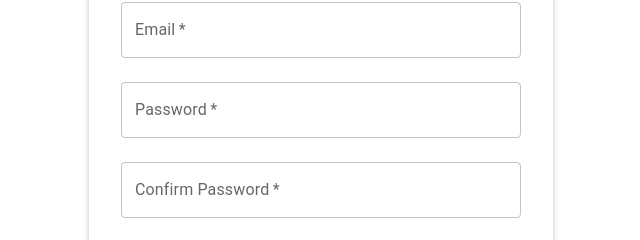
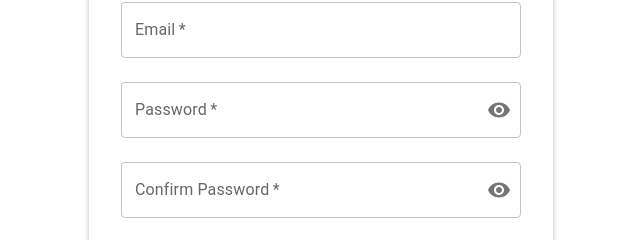
Before and after one commit to shri234/MERN, a React (Vite) app: page /signup in a window 1280 px wide. Shown: the part 270-510 px from the top of the page, without its empty margins (319-959 px from the left). Built offline with nearby package versions, Linux system fonts and the light colour scheme.

Commit message:
Add files via upload

```diff
--- a/src/components/dashboard.tsx
+++ b/src/components/dashboard.tsx
@@ -11,15 +11,25 @@ import {
   CircularProgress,
   Alert,
   Box,
+  TableSortLabel,
 } from "@mui/material";
+import { styled } from "@mui/system";
 import axios from "axios";
+
+// Styled TableRow for alternating row colors
+const StyledTableRow = styled(TableRow)(({ theme }) => ({
+  "&:hover": {
+    backgroundColor: theme?.palette?.action?.hover || "#f5f5f5",
+  },
+}));
 
 const Dashboard: React.FC = () => {
   const [users, setUsers] = useState<any[]>([]);
   const [loading, setLoading] = useState<boolean>(true);
   const [error, setError] = useState<string | null>(null);
+  const [orderBy, setOrderBy] = useState<keyof any>("name");
+  const [order, setOrder] = useState<"asc" | "desc">("asc");
 
-  // Fetch users from API
   useEffect(() => {
     const fetchUsers = async () => {
       try {
@@ -35,13 +45,27 @@ const Dashboard: React.FC = () => {
     fetchUsers();
   }, []);
 
+  const handleSort = (property: keyof any) => {
+    const isAsc = orderBy === property && order === "asc";
+    setOrder(isAsc ? "desc" : "asc");
+    setOrderBy(property);
+    const sortedUsers = [...users].sort((a, b) => {
+      if (isAsc) {
+        return a[property] > b[property] ? 1 : -1;
+      } else {
+        return a[property] < b[property] ? 1 : -1;
+      }
+    });
+    setUsers(sortedUsers);
+  };
+
   if (loading) {
     return (
       <Box
         display="flex"
         justifyContent="center"
         alignItems="center"
-        style={{ minHeight: "100vh", width: "100vw", display: "flex"}}
+        style={{ minHeight: "90vh", width: "100vw", display: "flex" }}
       >
         <CircularProgress />
       </Box>
@@ -54,7 +78,7 @@ const Dashboard: React.FC = () => {
         display="flex"
         justifyContent="center"
         alignItems="center"
-        style={{ minHeight: "100vh", width: "100vw", display: "flex" }}
+        style={{ minHeight: "90vh", width: "100vw", display: "flex" }}
       >
         <Alert severity="error">{error}</Alert>
       </Box>
@@ -62,16 +86,32 @@ const Dashboard: React.FC = () => {
   }
 
   return (
-    <Box sx={{ p: 4 ,width: "100vw",}}>
+    <Box sx={{ p: 4, width: "100vw" }}>
       <Typography variant="h4" gutterBottom>
         Users Dashboard
       </Typography>
-      <TableContainer component={Paper}>
+      <TableContainer component={Paper} sx={{ boxShadow: 3 }}>
         <Table>
           <TableHead>
             <TableRow>
-              <TableCell>ID</TableCell>
-              <TableCell>Name</TableCell>
+              {/* <TableCell sortDirection={orderBy === "id" ? order : false}>
+                {/* <TableSortLabel
+                  active={orderBy === "id"}
+                  direction={orderBy === "id" ? order : "asc"}
+                  onClick={() => handleSort("id")}
+                >
+                  ID
+                </TableSortLabel> */}
+              {/* </TableCell> */}
+              <TableCell sortDirection={orderBy === "name" ? order : false}>
+                <TableSortLabel
+                  active={orderBy === "name"}
+                  direction={orderBy === "name" ? order : "asc"}
+                  onClick={() => handleSort("name")}
+                >
+                  Name
+                </TableSortLabel>
+              </TableCell>
               <TableCell>Username</TableCell>
               <TableCell>Email</TableCell>
               <TableCell>Mobile Number</TableCell>
@@ -80,14 +120,14 @@ const Dashboard: React.FC = () => {
           </TableHead>
           <TableBody>
             {users.map((user) => (
-              <TableRow key={user.id}>
-                <TableCell>{user.id}</TableCell>
+              <StyledTableRow key={user.id}>
+                {/* <TableCell>{user.id}</TableCell> */}
                 <TableCell>{user.name}</TableCell>
                 <TableCell>{user.username}</TableCell>
                 <TableCell>{user.email}</TableCell>
                 <TableCell>{user.mobileNumber}</TableCell>
                 <TableCell>{user.designation}</TableCell>
-              </TableRow>
+            //   </StyledTableRow>
             ))}
           </TableBody>
         </Table>
--- a/src/components/signup.tsx
+++ b/src/components/signup.tsx
@@ -1,11 +1,23 @@
 import React, { useState } from "react";
-import { TextField, Button, Grid, Typography, Box, Alert,Link } from "@mui/material";
+import {
+  TextField,
+  Button,
+  Grid,
+  Typography,
+  Box,
+  Alert,
+  Link,
+  IconButton,
+  InputAdornment,
+} from "@mui/material";
+import { useNavigate } from "react-router-dom";
+import { Visibility, VisibilityOff } from "@mui/icons-material";
 import axios from "axios";
-// import { Link as RouterLink } from "react-router-dom";
 
 const Signup: React.FC = () => {
+    const naivgate = useNavigate();
   const [formData, setFormData] = useState({
-        name:"",
+    name: "",
     username: "",
     email: "",
     password: "",
@@ -14,6 +26,8 @@ const Signup: React.FC = () => {
     designation: "",
   });
 
+  const [showPassword, setShowPassword] = useState(false);
+  const [showConfirmPassword, setShowConfirmPassword] = useState(false);
   const [error, setError] = useState<string | null>(null);
   const [success, setSuccess] = useState<string | null>(null);
 
@@ -37,20 +51,23 @@ const Signup: React.FC = () => {
     }
 
     let sendData = {
-            name:formData.name,
+      name: formData.name,
       username: formData.username,
       email: formData.email,
       password: formData.password,
       mobileNumber: formData.mobileNumber,
-        designation: formData.designation
-        }
+      designation: formData.designation,
+    };
 
     try {
-            const response = await axios.post("http://52.69.123.182:3000/api/auth/register", sendData);
+      const response = await axios.post(
+        "http://52.69.123.182:3000/api/auth/register",
+        sendData
+      );
       if (response.status === 200) {
         setSuccess("Signup successful! You can now log in.");
         setFormData({
-                    name:"",
+          name: "",
           username: "",
           email: "",
           password: "",
@@ -58,10 +75,19 @@ const Signup: React.FC = () => {
           mobileNumber: "",
           designation: "",
         });
+        naivgate("/login");
       }
     } catch (err: any) {
       setError(err.response?.data?.message || "An error occurred. Please try again.");
     }
+  };
+
+  const togglePasswordVisibility = () => {
+    setShowPassword(!showPassword);
+  };
+
+  const toggleConfirmPasswordVisibility = () => {
+    setShowConfirmPassword(!showConfirmPassword);
   };
 
   return (
@@ -69,7 +95,7 @@ const Signup: React.FC = () => {
       container
       justifyContent="center"
       alignItems="center"
-   style={{ minHeight: "100vh", width: "100vw", display: "flex" }}// Ensures full page height
+      style={{ minHeight: "80vh", width: "100vw", display: "flex" }}
     >
       <Box
         component="form"
@@ -122,20 +148,38 @@ const Signup: React.FC = () => {
           margin="normal"
           label="Password"
           name="password"
-            type="password"
+          type={showPassword ? "text" : "password"}
           value={formData.password}
           onChange={handleChange}
           required
+          InputProps={{
+            endAdornment: (
+              <InputAdornment position="end">
+                <IconButton onClick={togglePasswordVisibility} edge="end">
+                  {showPassword ? <VisibilityOff /> : <Visibility />}
+                </IconButton>
+              </InputAdornment>
+            ),
+          }}
         />
         <TextField
           fullWidth
           margin="normal"
           label="Confirm Password"
           name="confirmPassword"
-            type="password"
+          type={showConfirmPassword ? "text" : "password"}
           value={formData.confirmPassword}
           onChange={handleChange}
           required
+          InputProps={{
+            endAdornment: (
+              <InputAdornment position="end">
+                <IconButton onClick={toggleConfirmPasswordVisibility} edge="end">
+                  {showConfirmPassword ? <VisibilityOff /> : <Visibility />}
+                </IconButton>
+              </InputAdornment>
+            ),
+          }}
         />
         <TextField
           fullWidth
@@ -157,24 +201,18 @@ const Signup: React.FC = () => {
           required
         />
 
-        <Button
-            type="submit"
-            fullWidth
-            variant="contained"
-            sx={{ mt: 2 }}
-        >
+        <Button type="submit" fullWidth variant="contained" sx={{ mt: 2 }}>
           Signup
         </Button>
 
         <Typography variant="body2" align="center" sx={{ mt: 2 }}>
           Already have an account?{" "}
-            <Link href='/login' underline="hover">
+          <Link href="/login" underline="hover">
             Login
           </Link>
         </Typography>
       </Box>
     </Grid>
-
   );
 };
 
--- a/vite.config.ts
+++ b/vite.config.ts
@@ -4,6 +4,7 @@ import react from "@vitejs/plugin-react";
 export default defineConfig({
   plugins: [react()],
   server: {
-    // If you want to define a custom fallback, configure the root route in the router.
+    host: "0.0.0.0",
+    port: 5173, // Ensure this matches your current port
   },
 });
```
Lines whose indentation alone changed are shown as unchanged.
